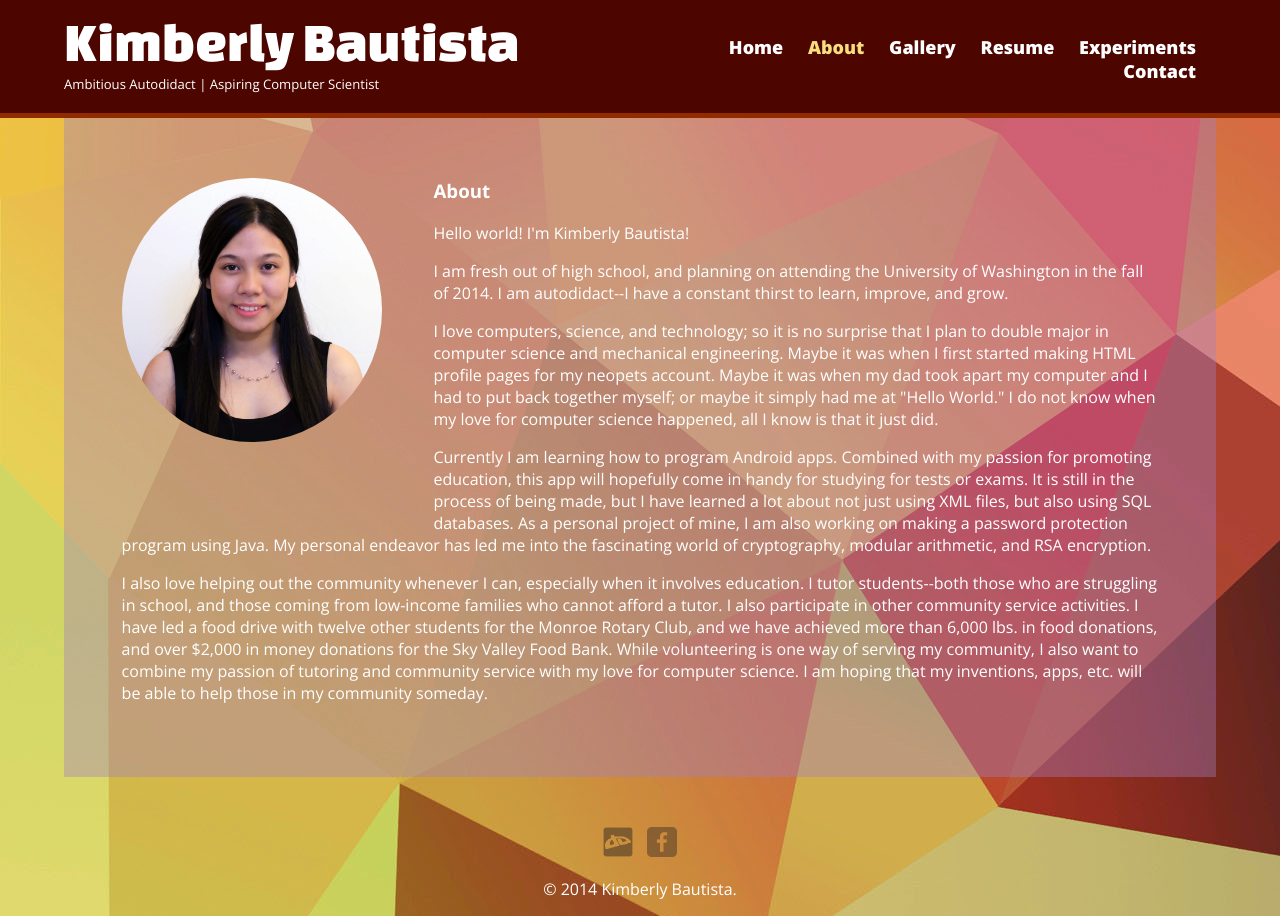
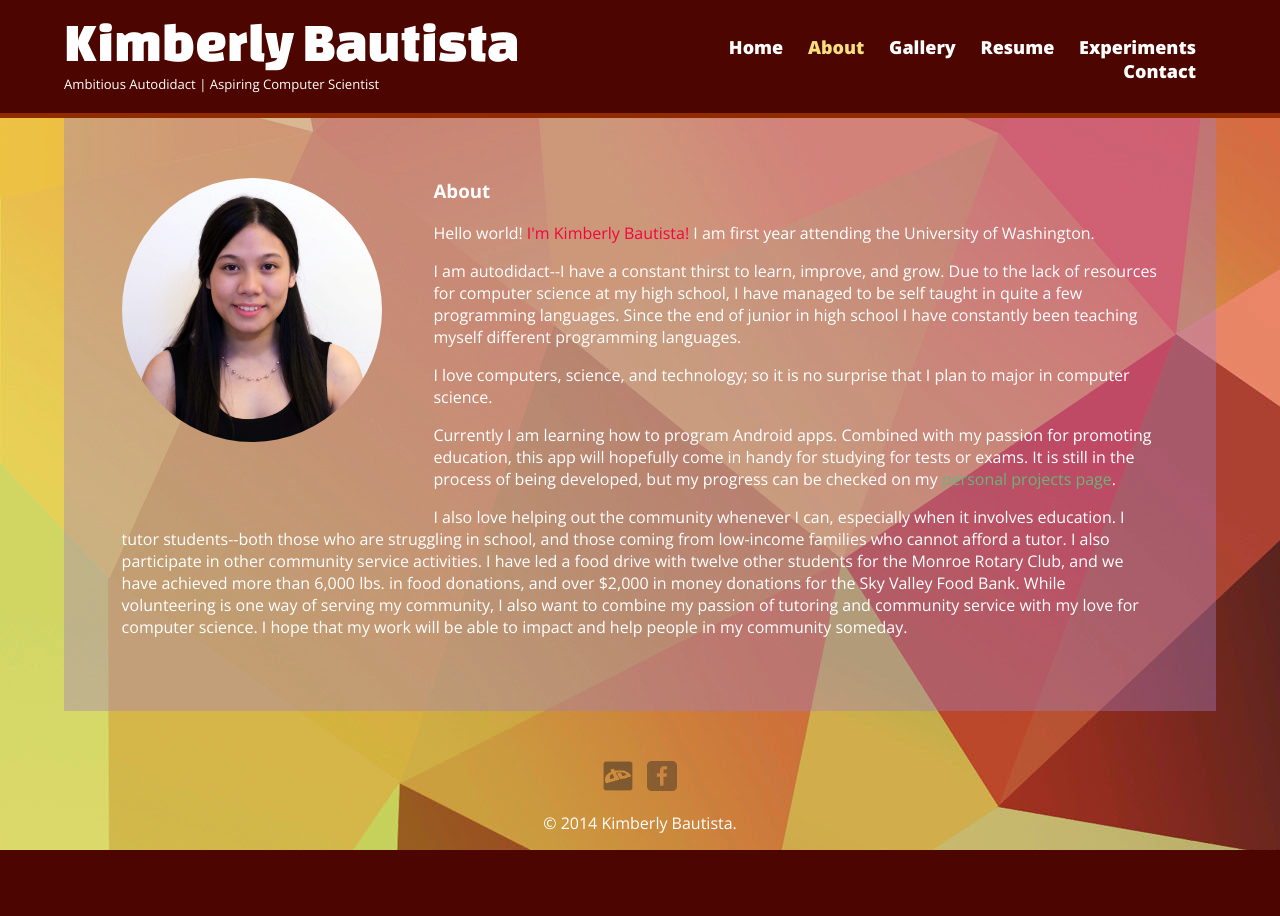
Before and after one commit to KimberlyBautista/kimberlybautista.github.io, a PHP site: page /about.html in a window 1280 px wide. After the commit the page ends 850 px from the top, so only its background shows below. Run offline with PHP 8.4, Linux system fonts and the light colour scheme.

Commit message:
Update About.html

```diff
--- a/about.html
+++ b/about.html
@@ -30,11 +30,41 @@
       <section id="transparentbg">
         <img src="img/kimberly bautista scholarship photo.jpg" alt="Photograph of Kimberly Bautista" class="profile-photo">
         <h3>About</h3>
-        <p>Hello world! I'm Kimberly Bautista! </p>
-        <p>I am fresh out of high school, and planning on attending the University of Washington in the fall of 2014. I am autodidact--I have a constant thirst to learn, improve, and grow.</p>
-	<p>I love computers, science, and technology; so it is no surprise that I plan to double major in computer science and mechanical engineering. Maybe it was when I first started making HTML profile pages for my neopets account. Maybe it was when my dad took apart my computer and I had to put back together myself; or maybe it simply had me at "Hello World."  I do not know when my love for computer science happened, all I know is that it just did. </p>
-	<p>Currently I am learning how to program Android apps. Combined with my passion for promoting education, this app will hopefully come in handy for studying for tests or exams. It is still in the process of being made, but I have learned a lot about not just using XML files, but also using SQL databases. As a personal project of mine, I am also working on making a password protection program using Java. My personal endeavor has led me into the fascinating world of cryptography, modular arithmetic, and RSA encryption.</p>
-	<p>I also love helping out the community whenever I can, especially when it involves education. I tutor students--both those who are struggling in school, and those coming from low-income families who cannot afford a tutor. I also participate in other community service activities. I have led a food drive with twelve other students for the Monroe Rotary Club, and we have achieved more than 6,000 lbs. in food donations, and over $2,000 in money donations for the Sky Valley Food Bank. While volunteering is one way of serving my community, I also want to combine my passion of tutoring and community service with my love for computer science. I am hoping that my inventions, apps, etc. will be able to help those in my community someday.</p>
+
+        <p>
+          Hello world! <span id="color">I'm Kimberly Bautista!</span> I am first year
+          attending the University of Washington.
+        </p>
+
+        <p>
+          I am autodidact--I have a constant thirst to learn, improve, and grow. Due to the lack of
+          resources for computer science at my high school, I have managed to be self taught in quite
+          a few programming languages. Since the end of junior in high school I have constantly been
+          teaching myself different programming languages.
+        </p>
+
+        <p>
+          I love computers, science, and technology; so it is no surprise that I plan to major in
+          computer science.
+        </p>
+
+        <p>
+          Currently I am learning how to program Android apps. Combined with my passion for promoting
+          education, this app will hopefully come in handy for studying for tests or exams. It is
+          still in the process of being developed, but my progress can be checked on my
+          <a href="experiments.html">personal projects page</a>.
+        </p>
+
+        <p>
+          I also love helping out the community whenever I can, especially when it involves education.
+          I tutor students--both those who are struggling in school, and those coming from low-income
+          families who cannot afford a tutor. I also participate in other community service activities.
+          I have led a food drive with twelve other students for the Monroe Rotary Club, and we have
+          achieved more than 6,000 lbs. in food donations, and over $2,000 in money donations for the
+          Sky Valley Food Bank. While volunteering is one way of serving my community, I also want to
+          combine my passion of tutoring and community service with my love for computer science. I
+          hope that my work will be able to impact and help people in my community someday.
+        </p>
       </section>
       <footer>
         <a href="http://hanatsuki-kimiko.deviantart.com/"><img src="img/twitter-wrap2.png" alt="Twitter logo" class="social-icon"></a>
--- a/css/main.css
+++ b/css/main.css
@@ -8,7 +8,7 @@ body {
 }
 
 #gallerybg {
-  background-image: url('../img/Cork pin board.jpg');
+  background-image: url('../img/gallery.jpg');
 }
 
 #experimentsbg {
@@ -254,3 +254,7 @@ nav a, nav a:visited {
 nav a.selected, nav a:hover {
   color:#F7DF7E;
 }
+
+#color {
+  color: #F2053C;
+}
```
Also changed, not shown: img/androidbg2.jpg (deleted), img/gallery.jpg (renamed from img/Cork pin board.jpg).
